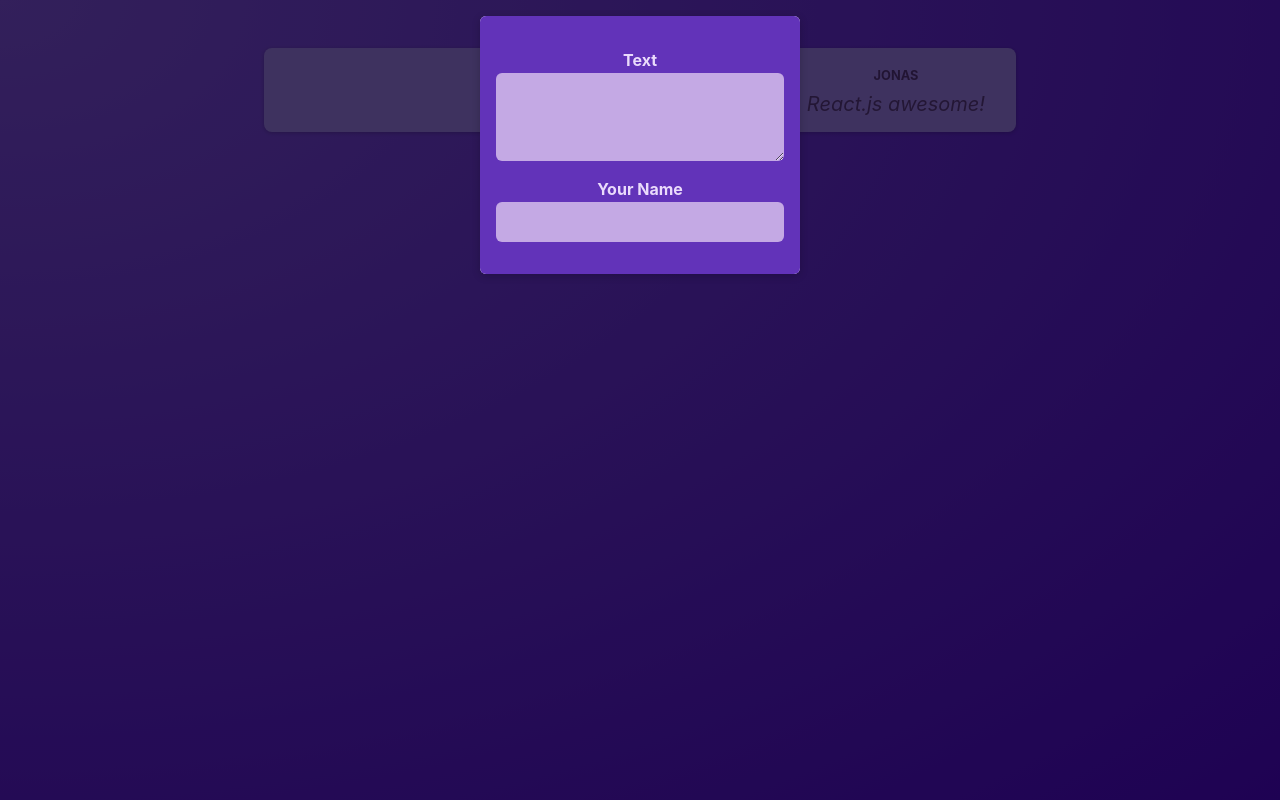
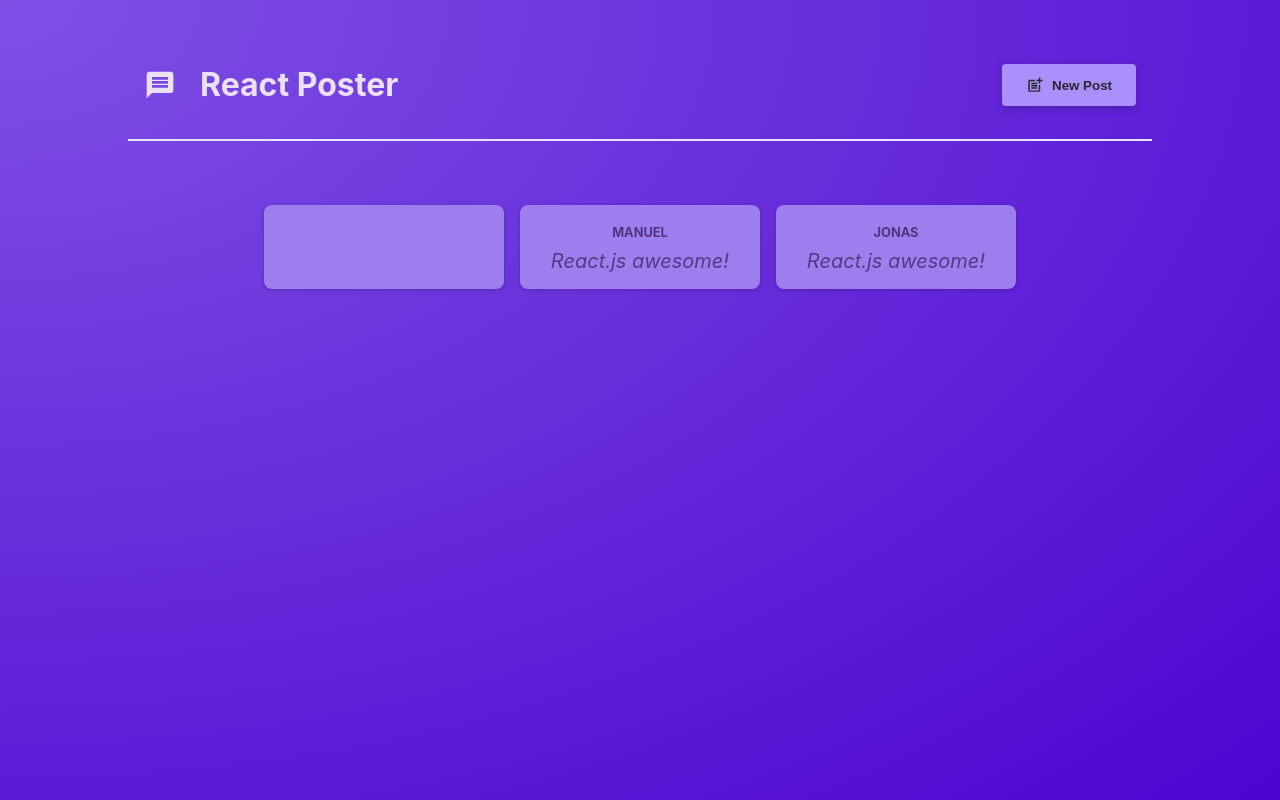
Before and after one commit to Abdelrahman-7z7/reactjs-recap-projects, a React (Vite) app: page / in a window 1280 px wide. Built offline with nearby package versions, Linux system fonts and the light colour scheme.

Commit message:
adding the MainHeader containing the adding post button & and add the visibaility function on the hide and show newPost

```diff
--- a/src/App.jsx
+++ b/src/App.jsx
@@ -1,15 +1,27 @@
-// import { useState } from 'react'
-// import reactLogo from './assets/react.svg'
-// import viteLogo from '/vite.svg'
-
 import PostList from './components/PostList'
+import MainHeader from './components/MainHeader'
+import {useState} from 'react'
 
 function App() {
+
+  const [modelIsVisible, setModelVisible] = useState(false); //true is the default value
+
+  function showModelHandler(){
+    setModelVisible(true);
+  }
+
+  function hideModelHandler () {
+    setModelVisible(false)
+  }
+
   return (
-    <main>
-      <PostList />
-    </main>
+    <>
+      <MainHeader onCreatePost={showModelHandler} onStopPosting={hideModelHandler}></MainHeader>
+      <main>
+        <PostList isPosting={modelIsVisible} onStopPosting={hideModelHandler}/>
+      </main>
+    </>
   )
 }
 
-export default App
+export default App;
--- /dev/null
+++ b/src/components/MainHeader.jsx
@@ -0,0 +1,23 @@
+import {MdPostAdd, MdMessage} from 'react-icons/md'
+
+import classes from './MainHeader.module.css'
+
+function MainHeader({onCreatePost}){
+    return(
+        <header className={classes.header}>
+            <h1 className={classes.logo}>
+                <MdMessage></MdMessage>
+                React Poster
+            </h1>
+
+            <p>
+                <button className={classes.button} onClick={onCreatePost}>
+                    <MdPostAdd size={18}></MdPostAdd>
+                    New Post
+                </button>
+            </p>
+        </header>
+    )
+}
+
+export default MainHeader;
--- /dev/null
+++ b/src/components/MainHeader.module.css
@@ -0,0 +1,36 @@
+.header {
+    /* padding: 2rem 10%; */
+    margin: 2rem 10%;
+    padding: 1rem;
+    text-align: center;
+    display: flex;
+    justify-content: space-between;
+    align-items: center;
+    border-bottom: 2px solid #ece1fa;
+}
+
+.logo {
+    font-size: 2rem;
+    display: flex;
+    gap: 1.5rem;
+    align-items: center;
+    color: #ece1fa;
+}
+
+.button {
+    display: inline-flex;
+    align-items: center;
+    gap: 0.5rem;
+    padding: 0.75rem 1.5rem;
+    background-color: #a990fb;
+    color: #2a2630;
+    border: none;
+    border-radius: 4px;
+    box-shadow: 0 2px 8px rgba(0, 0, 0, 0.2);
+    cursor: pointer;
+    font-weight: bold;
+}
+
+.button:hover {
+    background-color: #8c6cf7;
+}
--- a/src/components/PostList.jsx
+++ b/src/components/PostList.jsx
@@ -6,18 +6,12 @@
 
 import classes from './PostList.module.css'
 
-function PostList(){
+function PostList({isPosting, onStopPosting}){
 
     //useState must have a default value which is the one between the (), and it could be any type of data
         // useState returns an array, has exactly two element "stateData[0] = current state value", "stateData[1] = state updating function"
         const [enteredBody, setEnteredBody] = useState('');
         const [enteredAuthor, setEnteredAuthor] = useState('');
-        const [modelIsVisible, setModelVisible] = useState(true); //true is the default value
-
-
-        function hideModelHandler () {
-            setModelVisible(false)
-        }
 
         function bodyChangeHandler(event){
             //target refers to the textarea (the field itself)
@@ -43,8 +37,8 @@
                 //     ): null
 
                 //instead of the previous approach
-                modelIsVisible && (
-                    <Model onClose={hideModelHandler}>
+                isPosting && (
+                    <Model onClose={onStopPosting}>
                         <NewPost onBodyChange={bodyChangeHandler} onAuthorChange={authorChangeHandler}/>
                     </Model>
                 )
```
